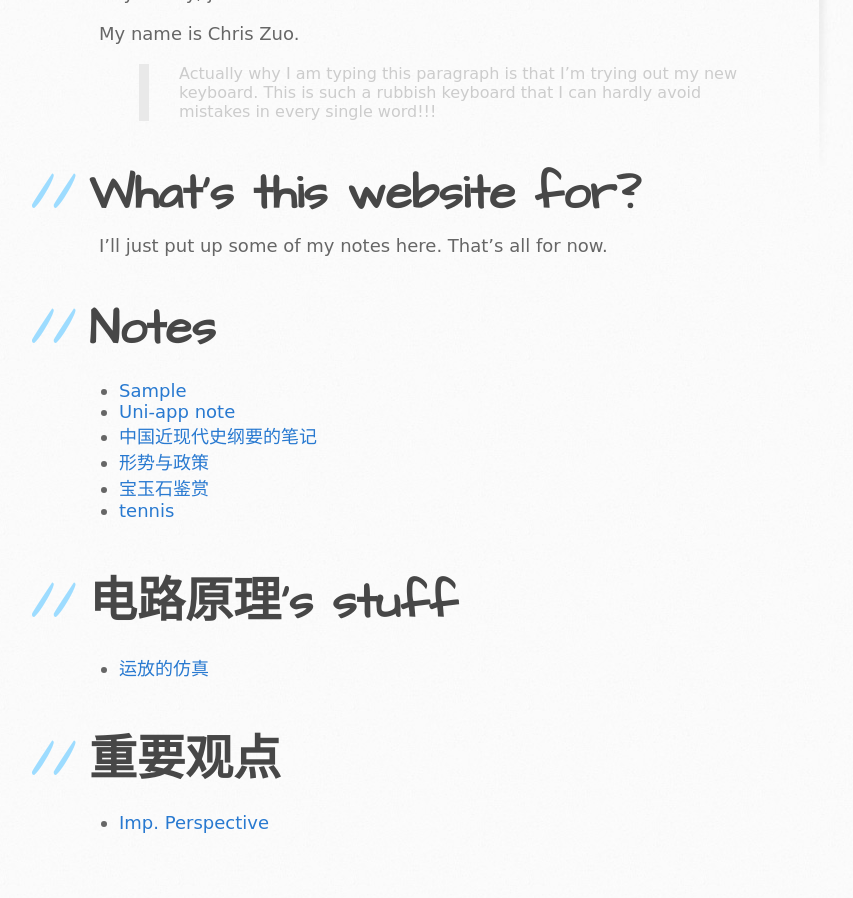
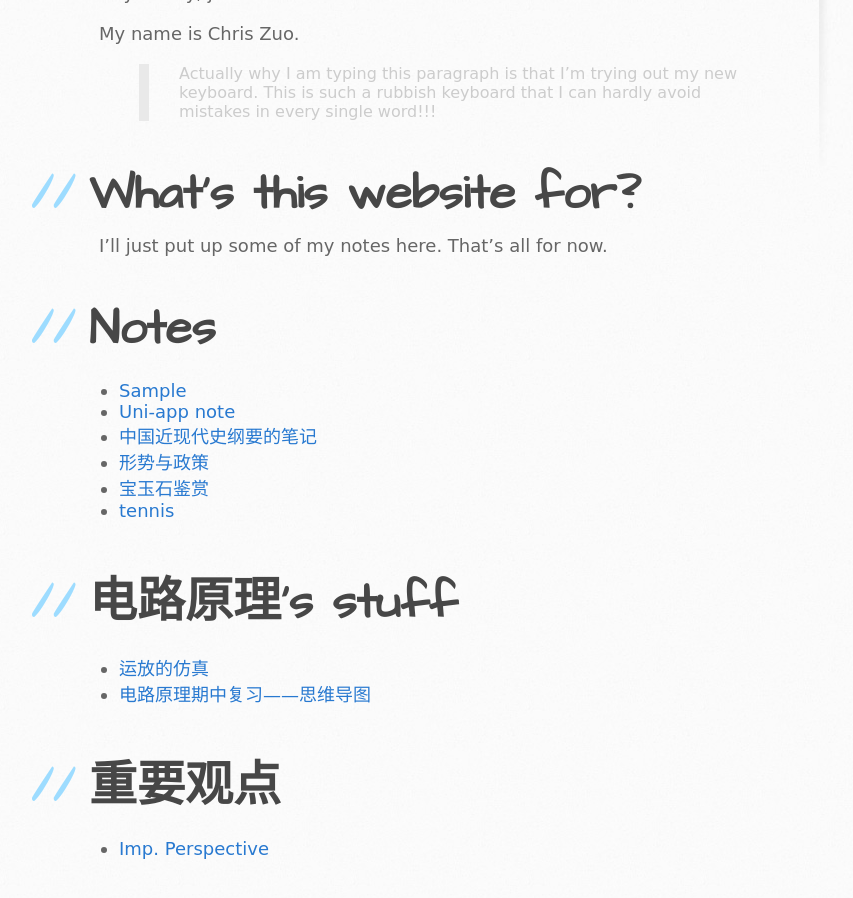
Before and after one commit to Dr-Left/Dr-Left.github.io_Deprecated, a Jekyll site: the page built from index.md, in a window 1280 px wide and 900 px high, scrolled down 642 px. Shown: the whole window, without its empty margins (71-924 px from the left). Built offline with Jekyll 4.4.1, drawn with Linux system fonts in a browser that asks for light colours; some web fonts are replaced; our own code applies the rules of GitHub Pages for plain Markdown files; before the commit the page ends 1516 px from its top, so only the background shows below that.

Commit message:
电路原理 思维导图

```diff
--- a/index.md
+++ b/index.md
@@ -24,6 +24,7 @@ I'll just put up some of my notes here. That's all for now.
 ## 电路原理's stuff
 
 - [运放的仿真](notes/电路原理/电路原理仿真.md)
+- [电路原理期中复习——思维导图](notes/电路原理/电路原理——期中复习.pdf)
 
 ## 重要观点
 
```
Also changed, not shown: 1 other file.
